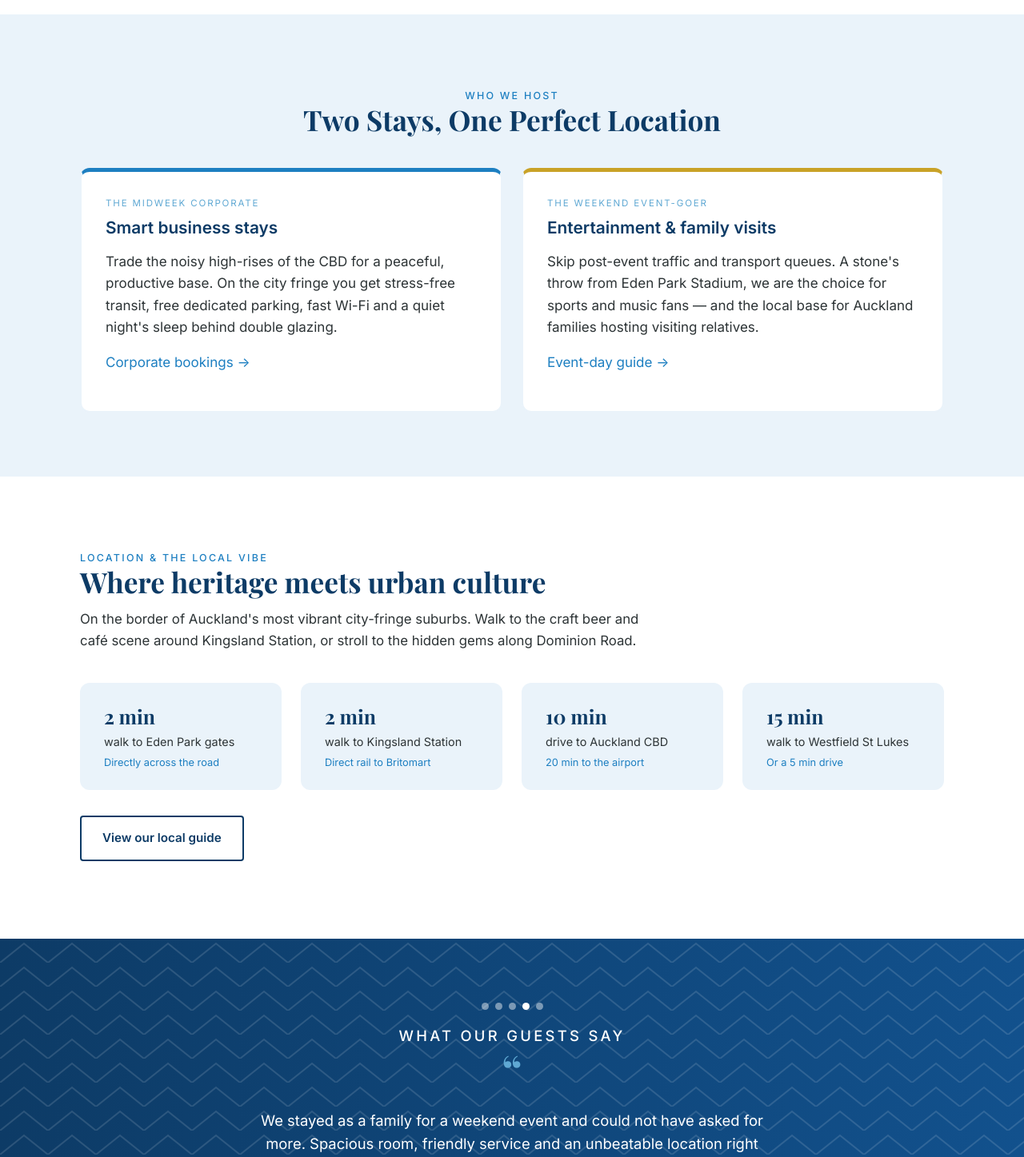
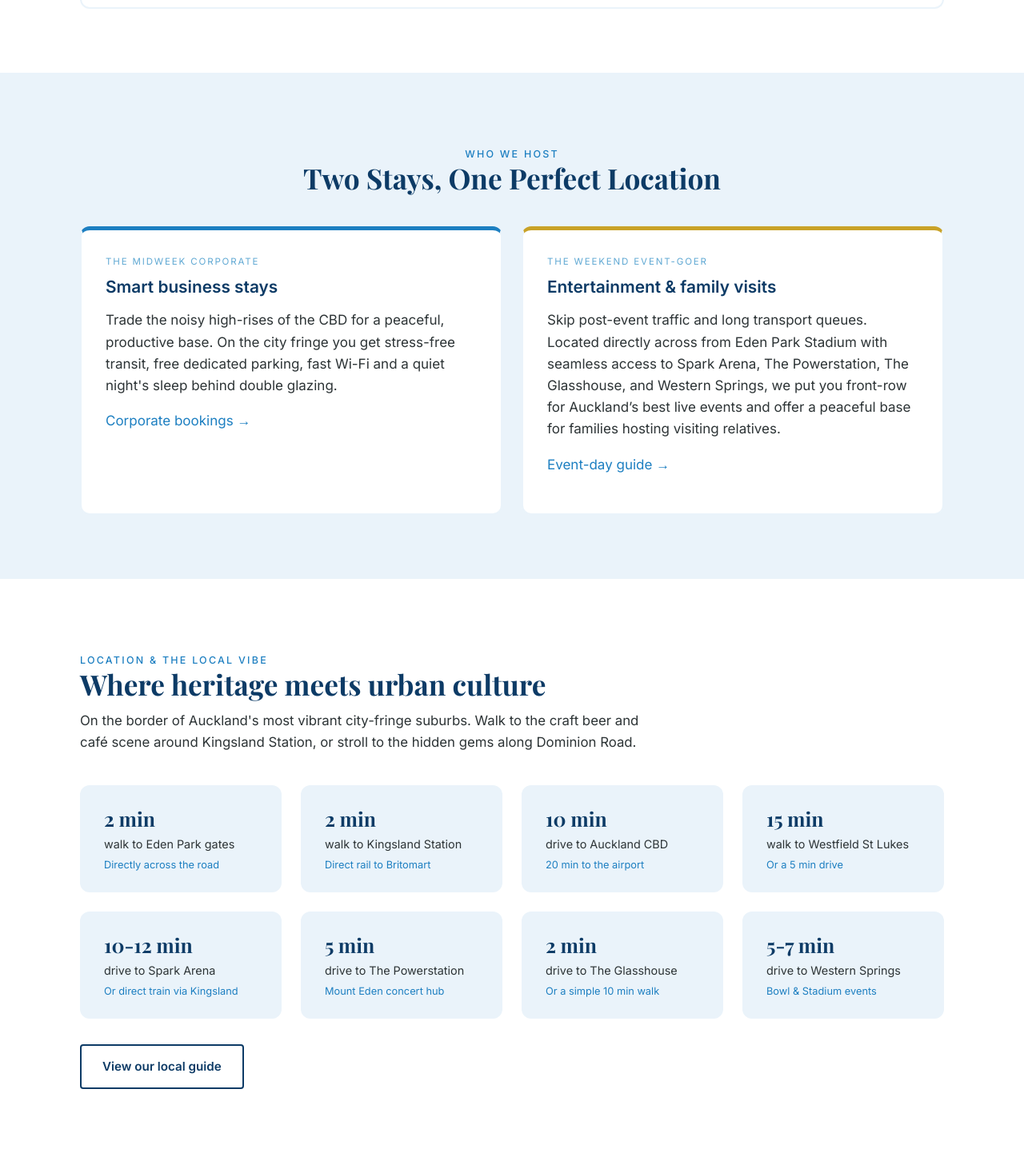
Before and after one commit to swadhinjit-credencesoft/edenpark-website, a Next.js app: page / in a window 1280 px wide. Shown: the part 1993-3440 px from the top of the page at 80% size. Built offline with nearby package versions, Linux system fonts and the light colour scheme.

Commit message:
added room id

```diff
--- a/next.config.mjs
+++ b/next.config.mjs
@@ -1,7 +1,13 @@
+import path from "node:path";
+import { fileURLToPath } from "node:url";
+
+const __dirname = path.dirname(fileURLToPath(import.meta.url));
+
 /** @type {import('next').NextConfig} */
 const nextConfig = {
   // The site is fully static — export to plain HTML so it can be hosted anywhere.
   output: "export",
+  outputFileTracingRoot: __dirname,
   images: {
     // Images ship pre-optimised from the original asset set; keep byte-for-byte.
     unoptimized: true,
--- a/src/app/layout.tsx
+++ b/src/app/layout.tsx
@@ -1,8 +1,22 @@
 import type { Metadata, Viewport } from "next";
+import { Inter, Playfair_Display } from "next/font/google";
 import Header from "@/components/Header";
 import Footer from "@/components/Footer";
 import { SITE_URL } from "@/data/site";
 import "../styles/globals.scss";
+
+const inter = Inter({
+  subsets: ["latin"],
+  variable: "--font-inter",
+  display: "swap",
+});
+
+const playfair = Playfair_Display({
+  subsets: ["latin"],
+  variable: "--font-playfair",
+  weight: ["700"],
+  display: "swap",
+});
 
 export const metadata: Metadata = {
   metadataBase: new URL(SITE_URL),
@@ -29,16 +43,8 @@ export const viewport: Viewport = {
 
 export default function RootLayout({ children }: { children: React.ReactNode }) {
   return (
-    <html lang="en-NZ">
-      <head>
-        <link rel="preconnect" href="https://fonts.googleapis.com" />
-        <link rel="preconnect" href="https://fonts.gstatic.com" crossOrigin="anonymous" />
-        <link
-          href="https://fonts.googleapis.com/css2?family=Inter:wght@400;500;600;700&family=Playfair+Display:wght@700&display=swap"
-          rel="stylesheet"
-        />
-      </head>
-      {/* suppressHydrationWarning: browser extensions inject attributes (e.g. cz-shortcut-listen) onto <body>; silence the resulting one-level-deep hydration warning */}
+    <html lang="en-NZ" className={`${inter.variable} ${playfair.variable}`}>
+      {/* suppressHydrationWarning: browser extensions inject attributes onto <body> */}
       <body suppressHydrationWarning>
         <a className="skip" href="#main">
           Skip to content
--- a/src/app/page.tsx
+++ b/src/app/page.tsx
@@ -159,6 +159,12 @@ export default function Home() {
             <span className="club__perk">
               <Tick /> Guaranteed late check-out
             </span>
+             <span className="club__perk">
+              <Tick /> Late Check-In with peace of mind
+            </span>
+             <span className="club__perk">
+              <Tick />Late Check-out available on request
+            </span>
             <a className="btn btn--gold" href={BOOK} rel="noopener" target="_blank">
               Check availability
             </a>
@@ -207,8 +213,7 @@ export default function Home() {
               <p className="split__label">The weekend event-goer</p>
               <h3>Entertainment &amp; family visits</h3>
               <p>
-                Skip post-event traffic and transport queues. A stone&apos;s throw from Eden Park Stadium, we are the choice
-                for sports and music fans — and the local base for Auckland families hosting visiting relatives.
+             Skip post-event traffic and long transport queues. Located directly across from Eden Park Stadium with seamless access to Spark Arena, The Powerstation, The Glasshouse, and Western Springs, we put you front-row for Auckland’s best live events  and offer a peaceful base for families hosting visiting relatives.
               </p>
               <p>
                 <Link href="/blog">Event-day guide →</Link>
@@ -249,6 +254,26 @@ export default function Home() {
               <span>walk to Westfield St Lukes</span>
               <em>Or a 5 min drive</em>
             </div>
+              <div className="stat">
+              <strong>10-12 min</strong>
+              <span>drive to Spark Arena</span>
+              <em>Or direct train via Kingsland</em>
+            </div>
+              <div className="stat">
+              <strong>5 min</strong>
+              <span>drive to The Powerstation</span>
+              <em>Mount Eden concert hub</em>
+            </div>
+              <div className="stat">
+              <strong>2 min</strong>
+              <span>drive to The Glasshouse</span>
+              <em>Or a simple 10 min walk</em>
+            </div>
+              <div className="stat">
+              <strong>5-7 min</strong>
+              <span>drive to Western Springs</span>
+              <em>Bowl & Stadium events</em>
+            </div>
           </div>
           <p style={{ marginTop: 32 }}>
             <Link className="btn btn--outline" href="/find-us">
--- a/src/components/RoomCard.tsx
+++ b/src/components/RoomCard.tsx
@@ -1,6 +1,6 @@
 import Image from "next/image";
 import type { Room } from "@/data/rooms";
-import { BOOK } from "@/data/site";
+import { getBookingUrl } from "@/data/site";
 import Chips from "./Chips";
 
 interface RoomCardProps {
@@ -45,7 +45,12 @@ export default function RoomCard({
           <p className="room__price">
             <em>From</em>NZD {room.rate} <small>/ night, incl. taxes</small>
           </p>
-          <a className="btn btn--navy" href={BOOK} rel="noopener" target="_blank">
+          <a
+            className="btn btn--navy"
+            href={getBookingUrl(room.roomId)}
+            rel="noopener"
+            target="_blank"
+          >
             {cta}
           </a>
         </div>
--- a/src/data/faq.ts
+++ b/src/data/faq.ts
@@ -32,7 +32,11 @@ export const FAQ: FaqGroup[] = [
       },
       {
         q: "What are your check-in and check-out times?",
-        a: "Check-in is from 2:00 PM and check-out is by 10:00 AM. Book direct and you also get a guaranteed late check-out, subject to availability.",
+        a: "Check-in is from 2:00 PM and check-out is by 10:00 AM. Book direct and you also get late check-out upon request (subject to availability).",
+      },
+      {
+        q: "Bookings through Third Party Channels (like Booking.com/ Expedia, etc)",
+        a: "For bookings made via external Third party channels where early check-outs or uncollected payments pose a risk, self/late check-ins is strictly restricted to prior arrangment only, ensuring valid credit card details and pre-settlement are securely obtained before arrival.",
       },
       {
         q: "Can I store luggage before check-in or after check-out?",
--- a/src/data/rooms.ts
+++ b/src/data/rooms.ts
@@ -5,6 +5,7 @@
 export interface Room {
   slug: string;
   name: string;
+  roomId?: string;
   flag: string;
   featured: boolean;
   tag: string;
@@ -17,6 +18,7 @@ export const ROOMS: Room[] = [
   {
     slug: "queen",
     name: "Queen Studio Room",
+    roomId: "157314",
     flag: "Our best seller",
     featured: true,
     tag: "Boutique comfort tailored for corporate travellers and event-goers.",
@@ -27,6 +29,7 @@ export const ROOMS: Room[] = [
   {
     slug: "apartment",
     name: "One-Bedroom Apartment",
+    roomId: "157320",
     flag: "",
     featured: false,
     tag: "Spacious multi-zone living for longer stays and families.",
@@ -37,6 +40,7 @@ export const ROOMS: Room[] = [
   {
     slug: "superking",
     name: "Superking Room",
+    roomId: "157318",
     flag: "",
     featured: false,
     tag: "Premium comfort with a spacious superking bed.",
@@ -47,6 +51,7 @@ export const ROOMS: Room[] = [
   {
     slug: "exec-studio",
     name: "Executive Studio",
+    roomId: "157317",
     flag: "",
     featured: false,
     tag: "Expansive studio living with premium bedding.",
@@ -57,6 +62,7 @@ export const ROOMS: Room[] = [
   {
     slug: "family",
     name: "Large Twin / Family Room",
+    roomId: "157321",
     flag: "Largest layout",
     featured: false,
     tag: "Flexible bedding for groups, concerts and sports travel.",
@@ -67,6 +73,7 @@ export const ROOMS: Room[] = [
   {
     slug: "small",
     name: "Small Studio Room",
+    roomId: "157313",
     flag: "Best value",
     featured: false,
     tag: "Compact, efficient and budget-conscious.",
--- a/src/data/site.ts
+++ b/src/data/site.ts
@@ -2,8 +2,14 @@
 // Site-wide constants — booking engine, navigation, canonical domain.
 // ==========================================================================
 
-/** SwiftBook STAAH booking engine — property 587 (confirm with the client). */
+/** SwiftBook STAAH booking engine — property 587. */
 export const BOOK = "https://www.swiftbook.io/inst/#home?propertyId=587";
+
+/** Generate a direct booking URL for a specific room or the general booking engine. */
+export function getBookingUrl(roomId?: string | number): string {
+  if (!roomId) return BOOK;
+  return `https://www.swiftbook.io/inst/#home?propertyId=587&RoomID=${roomId}`;
+}
 
 /** Canonical domain for metadata / structured data. */
 export const SITE_URL = "https://www.edenparkmotel.co.nz";
--- a/src/data/transit.ts
+++ b/src/data/transit.ts
@@ -11,6 +11,10 @@ export interface TransitRow {
 export const TRANSIT: TransitRow[] = [
   { name: "Eden Park Stadium", desc: "Directly across the road. Inside the gates before the crowds line up.", dist: "2-minute walk" },
   { name: "Kingsland Train Station", desc: "Traffic-free rail link straight to Britomart Station in the CBD.", dist: "2-minute walk" },
+   { name: "Spark Arena", desc: "Auckland's premier indoor venue for global music tours and major events.", dist: "10-minute drive" },
+    { name: "The Powerstation", desc: "Iconic Mount Eden live music venue and concert hall.", dist: "5-minute drive" },
+     { name: "The Glasshouse", desc: "Boutique venue space in the heart of Morningside.", dist: "2-minute drive" },
+      { name: "Western Springs Bowl & Stadium", desc: "Home to massive outdoor concerts, festivals, and racing.", dist: "5-minute drive" },
   { name: "Westfield St Lukes", desc: "Major retail, department stores, supermarkets and essential services.", dist: "15-min walk / 5-min drive" },
   { name: "Auckland CBD", desc: "Rapid connectivity — and 20 minutes direct to Auckland Airport.", dist: "10-minute drive" },
   { name: "Mt Eden, SkyCity, Mission Bay", desc: "Our central fringe location puts greater Auckland within reach.", dist: "Within 30 minutes" },
--- a/src/styles/_base.scss
+++ b/src/styles/_base.scss
@@ -8,7 +8,7 @@ html { scroll-behavior: smooth; }
 
 body {
   margin: 0;
-  font-family: Inter, -apple-system, "Segoe UI", Arial, sans-serif;
+  font-family: var(--font-inter), Inter, -apple-system, "Segoe UI", Arial, sans-serif;
   font-size: 17px;
   line-height: 1.6;
   color: var(--char);
@@ -36,10 +36,10 @@ a:hover { text-decoration: underline; }
 .skip:focus { left: 12px; top: 12px; }
 
 /* ---------- Type (Guideline §07) ---------- */
-h1, h2, h3 { font-family: "Playfair Display", Georgia, serif; color: var(--navy); margin: 0; line-height: 1.15; }
+h1, h2, h3 { font-family: var(--font-playfair), "Playfair Display", Georgia, serif; color: var(--navy); margin: 0; line-height: 1.15; }
 h1 { font-size: clamp(2rem, 5vw, 3.1rem); font-weight: 700; }
 h2 { font-size: clamp(1.6rem, 3.4vw, 2.2rem); font-weight: 700; }
-h3 { font-family: Inter, sans-serif; font-size: 1.3rem; font-weight: 600; }
+h3 { font-family: var(--font-inter), Inter, sans-serif; font-size: 1.3rem; font-weight: 600; }
 
 .eyebrow {
   font-size: .78rem; letter-spacing: .18em; text-transform: uppercase;
```
